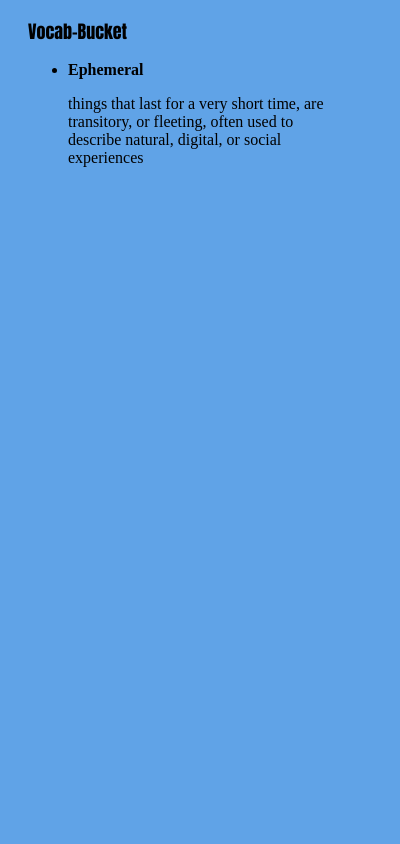
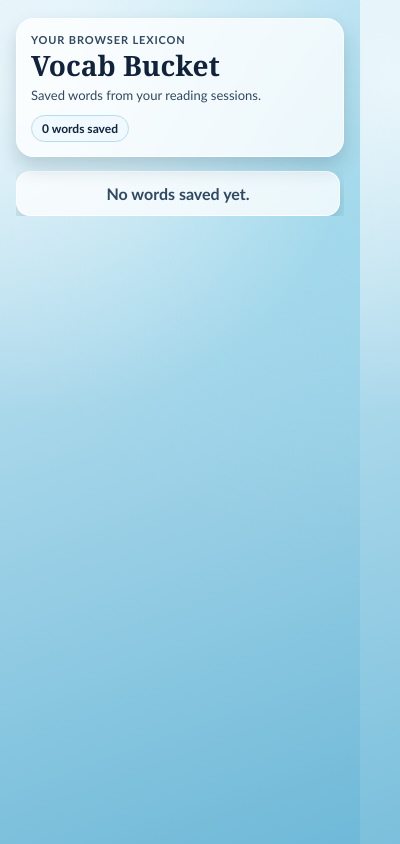
Before and after one commit to banuka20431/vocab-bucket, a browser extension: page popup/popup.html in a window 400 px wide. Drawn offline with Linux system fonts and the light colour scheme.

Commit message:
fixed: bugs with scrapping auto corrected word ( background.js )  - added: wait function between search initiation and scrapping for corrected word  - added: console log for each async part
improved: popup menu
 - added: styling
 - fixed: saved word list display logic

```diff
--- /dev/null
+++ b/package.json
@@ -0,0 +1,5 @@
+{
+  "devDependencies": {
+    "@types/chrome": "^0.1.42"
+  }
+}
--- a/popup/popup.css
+++ b/popup/popup.css
@@ -1,20 +1,128 @@
 :root {
-    background-color: rgb(96, 163, 231);
+    --ink: #10233b;
+    --ink-soft: #304862;
+    --sky: #d4eef8;
+    --ocean: #6fb9d8;
+    --foam: #eff9ff;
+    --card: rgba(255, 255, 255, 0.76);
+    --card-border: rgba(255, 255, 255, 0.92);
+    --shadow: rgba(20, 58, 80, 0.2);
 }
 
-.container {
-    width: 300px;
-    height: max-content;
-    padding: 10px 20px;
+* {
+    box-sizing: border-box;
+}
+
+html,
+body {
+    margin: 0;
+    width: 360px;
+    min-height: 420px;
+}
+
+body {
+    font-family: "Trebuchet MS", "Segoe UI", "Noto Sans", sans-serif;
+    color: var(--ink);
+    background:
+        radial-gradient(circle at 10% 10%, #ffffff99 0%, transparent 40%),
+        radial-gradient(circle at 90% 25%, #98d7eb99 0%, transparent 45%),
+        linear-gradient(160deg, var(--sky) 0%, var(--ocean) 100%);
+}
+
+.app {
+    padding: 18px 16px 14px;
+}
+
+.hero {
+    margin-bottom: 14px;
+    padding: 14px;
+    border: 1px solid var(--card-border);
+    border-radius: 18px;
+    background: var(--card);
+    box-shadow: 0 10px 20px var(--shadow);
+    backdrop-filter: blur(4px);
+}
+
+.eyebrow {
+    margin: 0;
+    letter-spacing: 0.08em;
+    text-transform: uppercase;
+    color: var(--ink-soft);
+    font-size: 11px;
+    font-weight: 700;
 }
 
 .title {
-    font-family: Impact, Haettenschweiler, 'Arial Narrow Bold', sans-serif;
-    font-size: large;
-    text-align: center;
+    margin: 4px 0 6px;
+    font-family: "Georgia", "Times New Roman", serif;
+    font-size: 28px;
+    line-height: 1.1;
+}
+
+.subtitle {
+    margin: 0;
+    color: var(--ink-soft);
+    font-size: 13px;
+}
+
+.word-count {
+    margin: 12px 0 0;
+    display: inline-block;
+    padding: 5px 10px;
+    border-radius: 999px;
+    background: var(--foam);
+    border: 1px solid #b4deee;
+    font-size: 12px;
+    font-weight: 700;
+}
+
+.words-list {
+    margin: 0;
+    padding: 0;
+    list-style: none;
+    display: grid;
+    gap: 10px;
+    max-height: 282px;
+    overflow-y: auto;
+    padding-right: 4px;
+}
+
+.words-list::-webkit-scrollbar {
+    width: 7px;
+}
+
+.words-list::-webkit-scrollbar-thumb {
+    background: #5ba3c4;
+    border-radius: 999px;
+}
+
+.word-list-item,
+.empty-state {
+    padding: 12px;
+    border-radius: 14px;
+    border: 1px solid var(--card-border);
+    background: var(--card);
+    box-shadow: 0 7px 16px var(--shadow);
 }
 
 .word {
-    font-weight: bold;
-    font-size: medium;
+    display: block;
+    font-family: "Georgia", "Times New Roman", serif;
+    font-size: 21px;
+    font-weight: 700;
+    letter-spacing: 0.01em;
+    margin-bottom: 4px;
 }
+
+.definition {
+    margin: 0;
+    color: var(--ink-soft);
+    font-size: 12px;
+    line-height: 1.4;
+}
+
+.empty-state {
+    text-align: center;
+    color: var(--ink-soft);
+    font-weight: 700;
+}
--- a/popup/popup.html
+++ b/popup/popup.html
@@ -1,20 +1,17 @@
 <html>
   <head>
-    <title>Water Popup</title>
+    <title>Popup</title>
     <link rel="stylesheet" href="popup.css">
   </head>
   <body>
-    <div class="container">
-      <label for="title" class="title">Vocab-Bucket</label>
-      <ul class="words-list">
-        <li class="word-list-item">
-          <label for="word" class="word">Ephemeral</label>
-          <p for="definition" class="definition">
-            things that last for a very short time, are transitory, or fleeting,
-            often used to describe natural, digital, or social experiences
-          </p>
-        </li>
-      </ul>
+    <div class="app">
+      <header class="hero">
+        <p class="eyebrow">Your Browser Lexicon</p>
+        <h1 class="title">Vocab Bucket</h1>
+        <p class="subtitle">Saved words from your reading sessions.</p>
+        <p class="word-count" id="word-count">0 words saved</p>
+      </header>
+      <ul class="words-list" aria-live="polite"></ul>
     </div>
     <script src="popup.js"></script>
   </body>
--- a/popup/popup.js
+++ b/popup/popup.js
@@ -1,32 +1,40 @@
 const displaySavedWords = async () => {
+  const wordList = document.querySelector(".words-list");
+  const wordCount = document.getElementById("word-count");
   const data = await chrome.storage.local.get({ savedWords: [] });
-  const wordList = document.querySelector(".word-list");
   const words = data.savedWords;
 
-  wordList.innerHTML = "";
-
   if (words.length === 0) {
-    wordList.innerHTML = "<li>No words saved yet!</li>";
+    const emptyItem = document.createElement("li");
+    emptyItem.className = "empty-state";
+    emptyItem.textContent = "No words saved yet.";
+    wordList.appendChild(emptyItem);
+    wordCount.textContent = "0 words saved";
     return;
   }
 
-  words.array.forEach((word) => {
+  wordCount.textContent = `${words.length} words saved`;
+
+  (Array.isArray(words) ? words : []).forEach((word) => {
     const li = document.createElement("li");
     li.className = "word-list-item";
-    li.innerHTML = `
-    <li class="word-list-item">
-        <label for="word" class="word">${word}</label>
-        <p for="definition" class="definition">
-            Lorem ipsum dolor sit amet consectetur adipisicing elit.
-        </p>
-    </li>`;
 
+    const wordLabel = document.createElement("span");
+    wordLabel.className = "word";
+    wordLabel.textContent = `${word}`;
+
+    const definition = document.createElement("p");
+    definition.className = "definition";
+    definition.textContent = "Definition coming soon.";
+
+    li.appendChild(wordLabel);
+    li.appendChild(definition);
     wordList.appendChild(li);
   });
 };
 
 try {
-  await displaySavedWords();
+  displaySavedWords();
 } catch (error) {
   console.error("Failed to render word list:", error);
 }
```
Also changed, not shown: background/background.js (+62 -43 lines), README.md, manifest.json, 3 other files.
